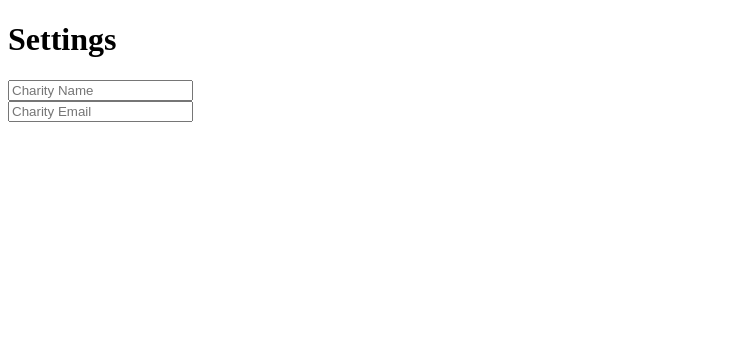
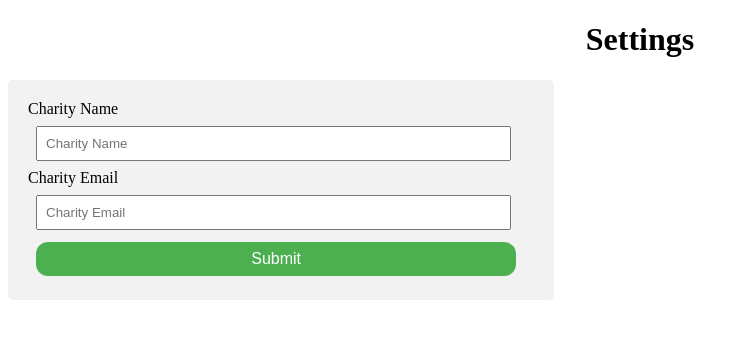
Before and after one commit to BenyominWalters/WalderTzedakahWeb, a plain HTML site: page SettingsPage/settings.html in a window 1280 px wide. Shown: the whole page, without its empty margins (0-749 px from the left). Drawn offline with Linux system fonts and the light colour scheme.

Commit message:
Fixed user input to update giveAmount, formatted settings form.

```diff
--- a/SettingsPage/settings.css
+++ b/SettingsPage/settings.css
@@ -0,0 +1,36 @@
+body {
+    font-size: 2vh;
+}
+
+h1 {
+    text-align: center;
+}
+
+div {
+    width: 40%;
+    padding: 20px;
+    border-radius: 5px;
+    background-color: #f2f2f2;
+}
+
+.settingsInput {
+    width: 90%;
+    padding: 1vh;
+    margin: 1vh;
+}
+
+.button {
+    width: 95%;
+    padding: 1vh 2vh;
+    margin: .5vh 1vh;
+    background-color: #4CAF50;
+    color: white;
+    border: none;
+    border-radius: 12px;
+    cursor: pointer;
+    font-size: 2vh;
+}
+
+.button:hover {
+    background-color: #45a049;
+}
--- a/SettingsPage/settings.html
+++ b/SettingsPage/settings.html
@@ -4,16 +4,25 @@
     <meta charset="UTF-8">
     <meta name="viewport" content="width=device-width, initial-scale=1.0">
     <meta http-equiv="X-UA-Compatible" content="ie=edge">
+
+    <link rel="stylesheet" href="settings.css">
+    <script src="settings.js"></script>
+
     <title>Settings</title>
 </head>
 <body>
     <h1>Settings</h1>
-
-<form id="charityInfoForm" name="charityInfoForm">
-    <input class="settingsInput" id="charityNameInput" name="charityNameInput" type="text" placeholder="Charity Name">
-    <br>
-    <input class="settingsInput" id="charityEmailInput" name="charityEmailInput" type="email" placeholder="Charity Email">
-</form>
+<div>
+    <form id="charityInfoForm" name="charityInfoForm" action=>
+        <label for="charityNameInput">Charity Name</label>
+        <input class="settingsInput" id="charityNameInput" name="charityNameInput" type="text" placeholder="Charity Name">
+        <br>
+        <label for="charityEmailInput">Charity Email</label>
+        <input class="settingsInput" id="charityEmailInput" name="charityEmailInput" type="email" placeholder="Charity Email">
+        <br>
+        <button class="button" id="settingsSubmitButton" onclick="saveSettings()">Submit</button>
+    </form>
+</div>
 
 </body>
 </html>
--- a/SettingsPage/settings.js
+++ b/SettingsPage/settings.js
@@ -0,0 +1,11 @@
+var savedCharityName = ""
+var savedCharityEmail = ""
+
+function saveSettings() {
+    alert("submitted!");
+    console.log("submitted!");
+    savedCharityName = document.getElementById("charityNameInput").value;
+    console.log(savedCharityName);
+    savedCharityEmail = document.getElementById("savedCharityEmail").value;
+    console.log(savedCharityEmail);
+}
```
Also changed, not shown: CharityBoxPage/CharityBox.html (+1 -1 lines), CharityBoxPage/CharityBox.js (+13 -10 lines).
